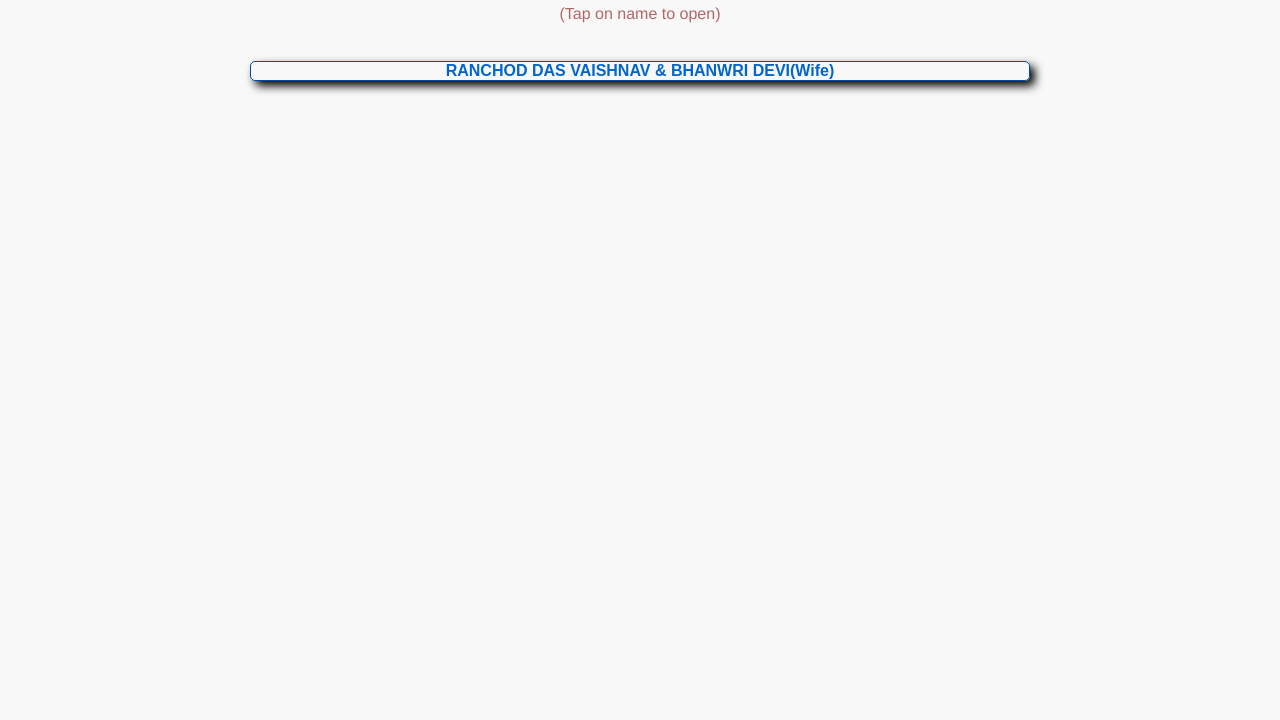
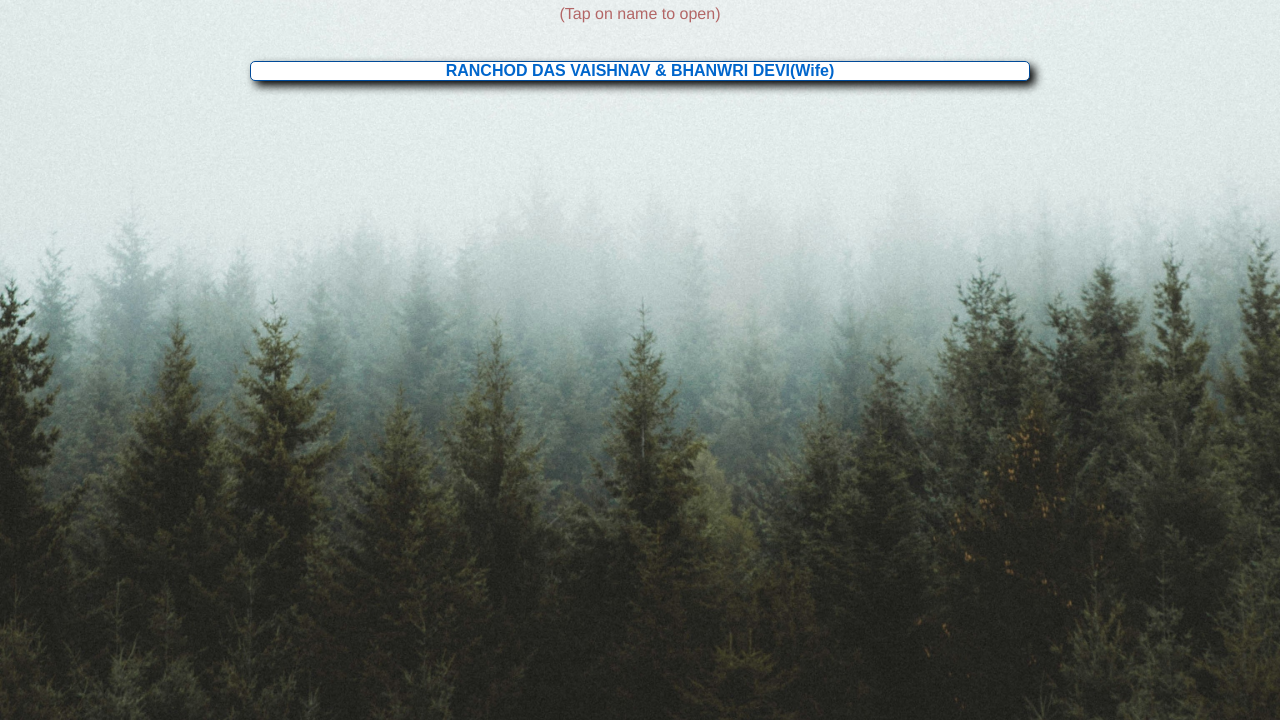
Before and after one commit to Nikhil-Vaishnav/familyTree, a plain HTML site: page index.html in a window 1280 px wide. Shown: the part 80-800 px from the top of the page. Drawn offline with Linux system fonts and the light colour scheme.

Commit message:
desing added.

```diff
--- a/style.css
+++ b/style.css
@@ -13,7 +13,11 @@ body {
     justify-content: flex-start;
     min-height: 100vh;
     padding: 20px;
-    background-color: #f8f8f8;
+    /* background-color: #f8f8f8; */
+    /* background-color: antiquewhite; */
+    background-image: url(img/backGround.jpg);
+    background-size: cover;
+
 }
 
 h1 {
@@ -29,6 +33,7 @@ h1 {
     box-shadow: 5px 5px 10px black ;/*used for the box shadow on the h1*/
     border-radius: 5px;
     border: solid #004a99 1.5px;
+    background-color: white;
 }
 p {
     font-family: 'Franklin Gothic Medium', 'Arial Narrow', Arial, sans-serif;
```
Also changed, not shown: img/backGround.jpg (added).
